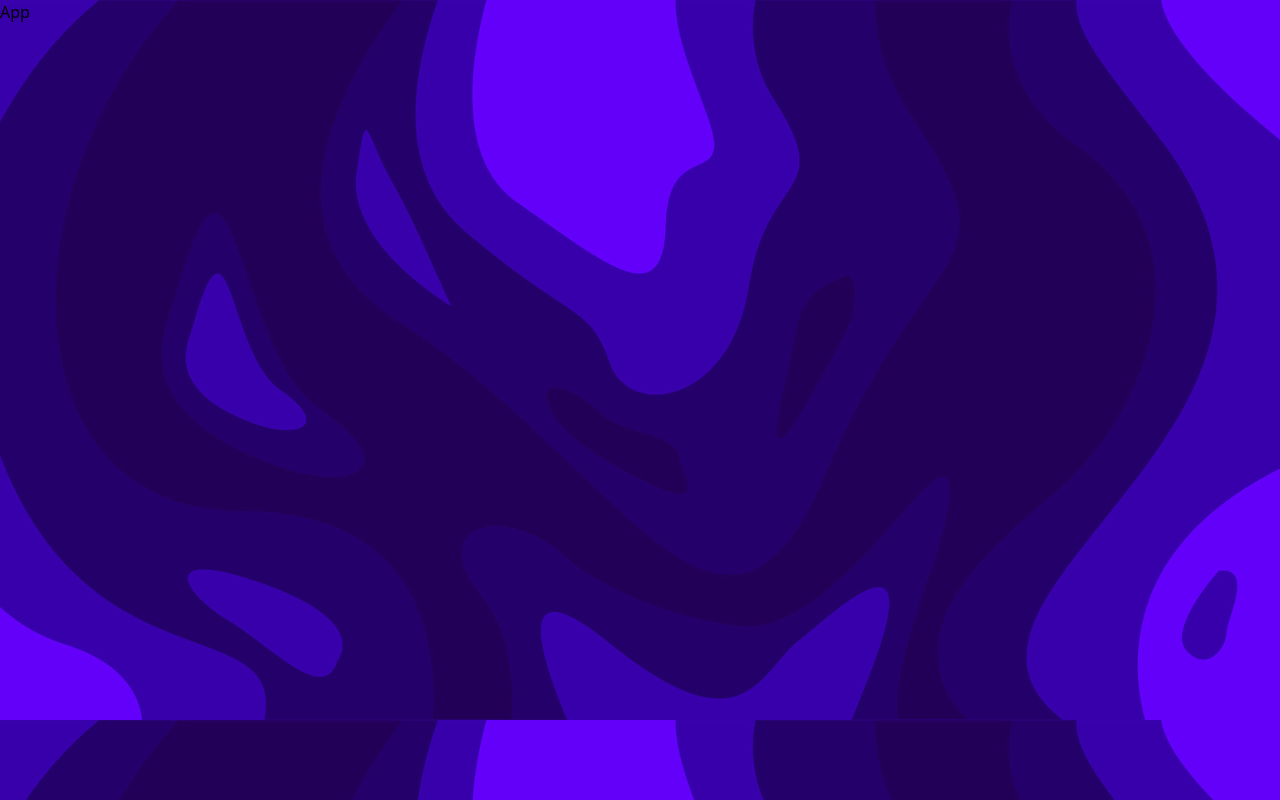
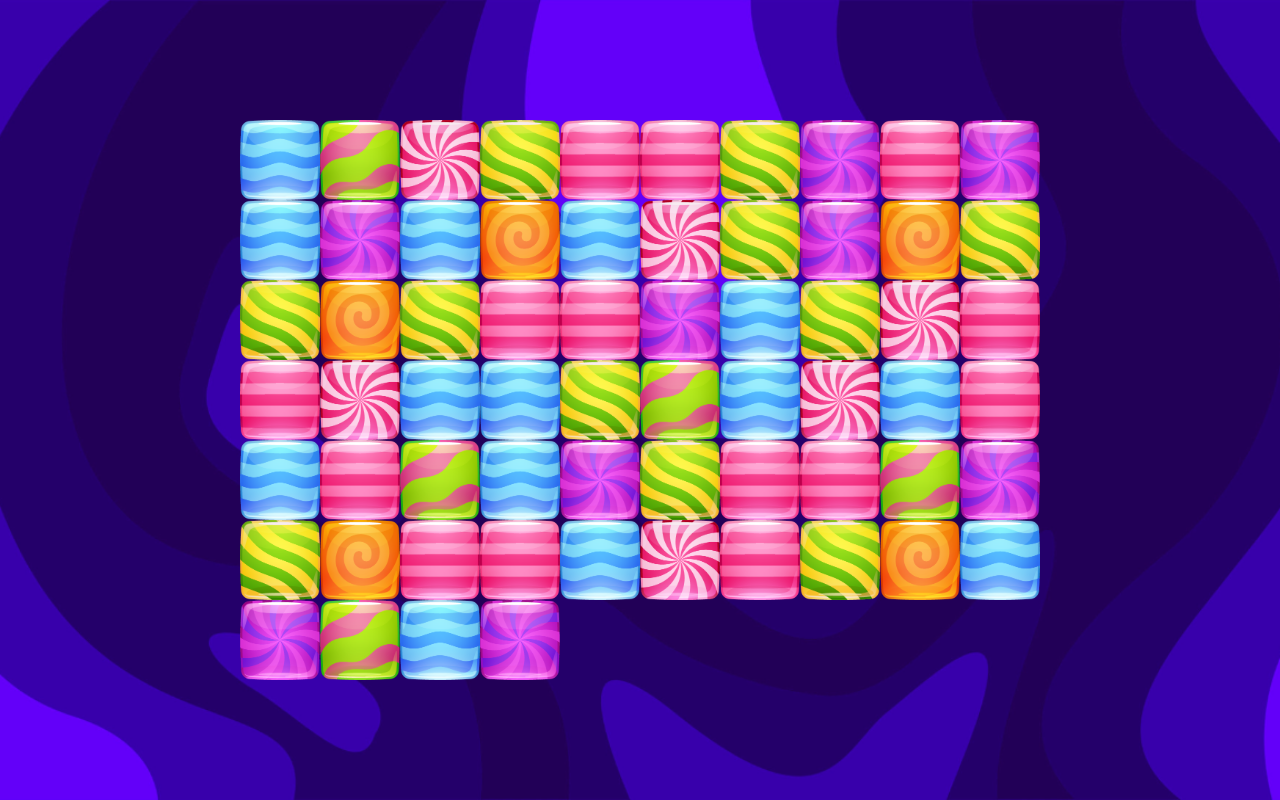
Before and after one commit to mjxang/candy, a React (Create React App) app in the folder candy-crush-clone/: page / in a window 1280 px wide. Built offline with nearby package versions, Linux system fonts and the light colour scheme.

Commit message:
adding candies to board

```diff
--- a/candy-crush-clone/src/App.tsx
+++ b/candy-crush-clone/src/App.tsx
@@ -2,6 +2,7 @@ import React, { useEffect } from 'react'
 import { updateBoard } from './store';
 import { useAppDispatch, useAppSelector } from './store/hooks';
 import { createBoard } from './utils/createBoard';
+import Board from './components/Board';
 
 function App() {
   const dispatch = useAppDispatch();
@@ -12,11 +13,12 @@ function App() {
   );
 
   useEffect(() => {
-    //dispatch(updateBoard(createBoard(boardSize)))
-    console.log(createBoard(boardSize));
-  }, []);
+    dispatch(updateBoard(createBoard(boardSize)));
+  }, [boardSize, dispatch]);
   return (
-    <div>App</div>
+    <div className="flex items-center justify-center h-screen">
+      <Board/>
+    </div>
   )
 }
 
--- /dev/null
+++ b/candy-crush-clone/src/components/Board.tsx
@@ -0,0 +1,23 @@
+import React from 'react'
+import { useAppSelector } from '../store/hooks'
+import Tile from './Tile';
+
+function Board() {
+    const board = useAppSelector(({candyCrush: {board}}) => board);
+    const boardSize = useAppSelector(
+        ({candyCrush: {boardSize}}) => boardSize
+    );
+  return (
+    <div
+    className="flex flex-wrap rounded-lg" style={{
+        width:`${6.25 * boardSize }rem`,
+    }}
+    >
+     {board.map((candy:string,index:number)=>(
+        <Tile candy={candy} key={index} candyId={index}/>
+        ))}
+    </div>
+  );
+}
+
+export default Board;
--- /dev/null
+++ b/candy-crush-clone/src/components/Tile.tsx
@@ -0,0 +1,13 @@
+import React from 'react'
+
+function Tile({candy,candyId}: {candy: string, candyId: number}) {
+  return (
+    <div>
+        {
+            candy && <img src={candy} alt="candy" className="h-20 w-20" candy-id={candyId}/>
+        }
+    </div>
+  )
+}
+
+export default Tile
```
